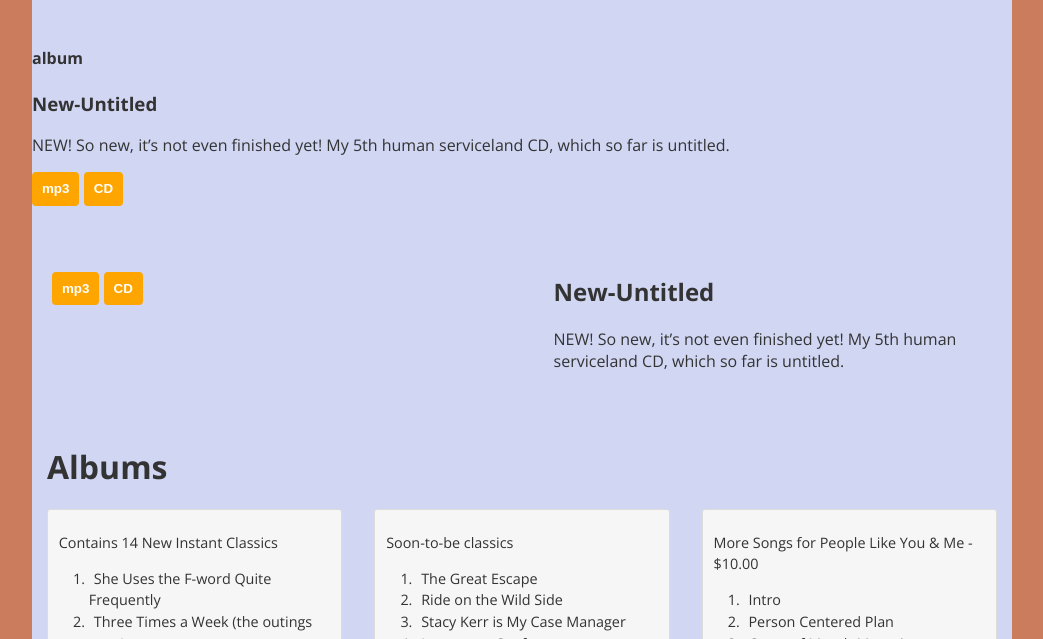
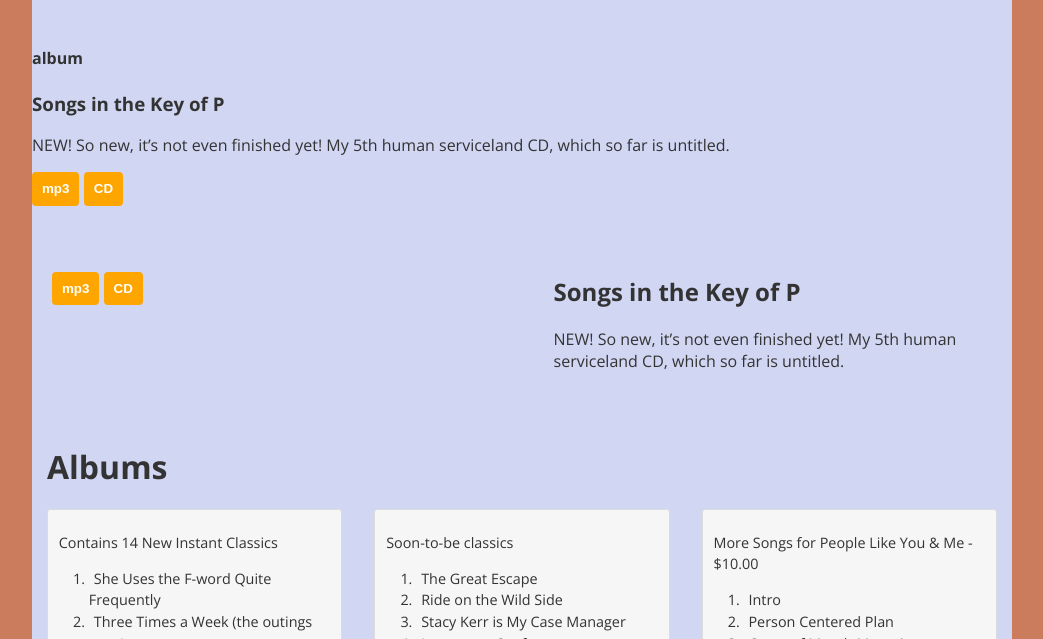
Before and after one commit to tmray/pl-store, a Jekyll site: the page built from _albums/1-new-untitled.html, in a window 1280 px wide, cut to the strip 313-952 px from the top of the page. Shown: the whole strip, without its empty margins (118-1161 px from the left). Built offline with Jekyll 4.4.1, drawn with Linux system fonts in a browser that asks for light colours.

Commit message:
removed =nil from album page check, it was throwing an error

```diff
--- a/_albums/1-new-untitled.html
+++ b/_albums/1-new-untitled.html
@@ -1,6 +1,6 @@
 ---
 layout: page
-title: "New-Untitled"
+title: "Songs in the Key of P"
 category: album
 tag: album1
 summary: NEW!  So new, it’s not even finished yet! My 5th human serviceland CD, which so far is untitled.
--- a/_layouts/page.html
+++ b/_layouts/page.html
@@ -42,7 +42,7 @@
 
   <div class="cards">
     {% for album in site.albums %}
-    {% if album.url == page.url = nil %}
+    {% if album.url == page.url %}
     {% else %}
     {% include cards.html %}
     {% endif %}
```
